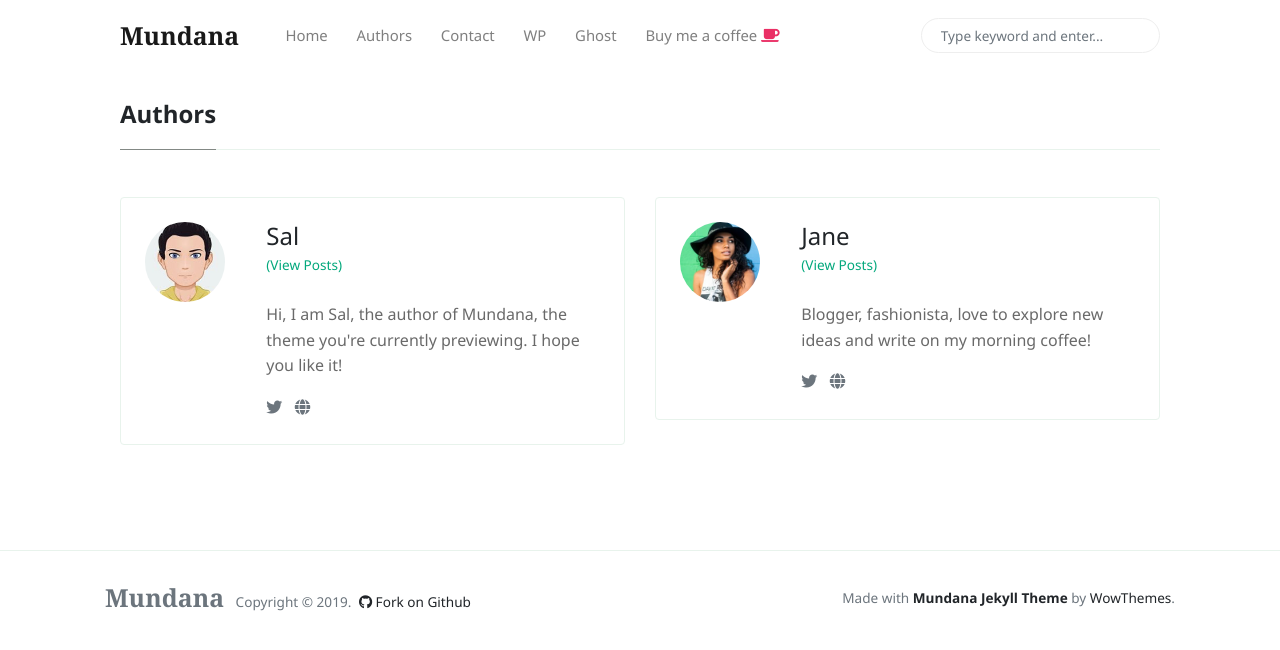
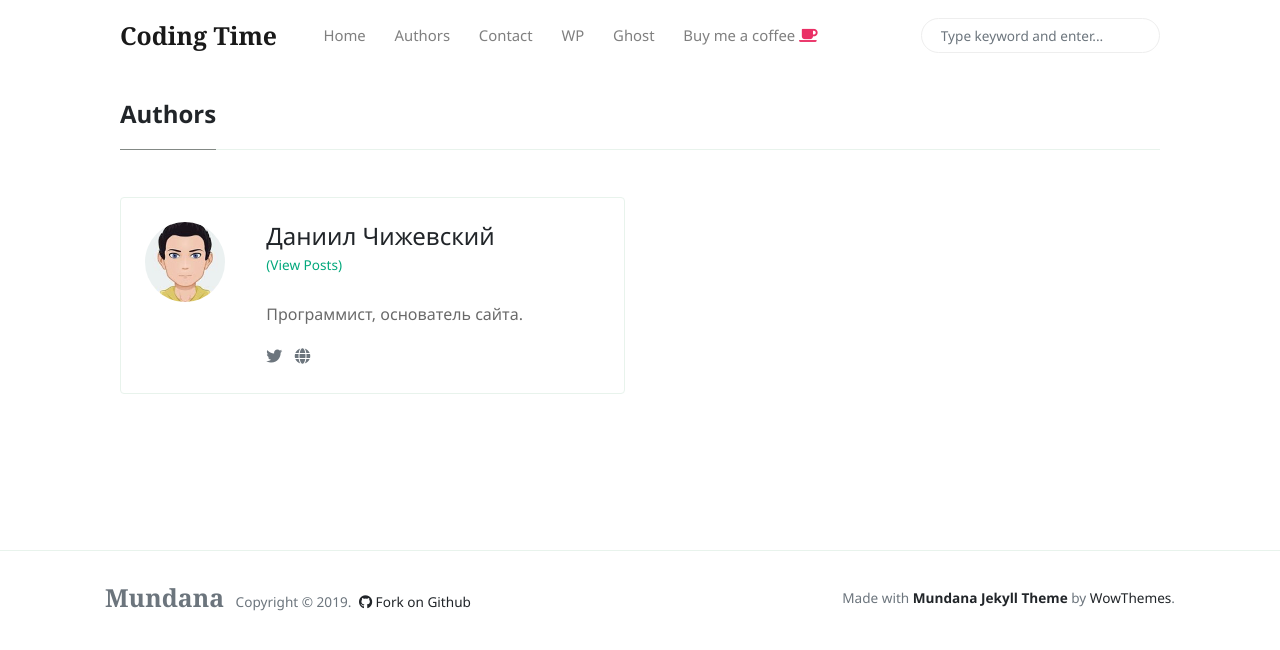
Before and after one commit to DaniilChizhevskii/Coding-Ti.me, a Jekyll site: the page built from _pages/authors-list.html, in a window 1280 px wide. Shown: the top 650 px of the page. Built offline with Jekyll 4.4.1, drawn with Linux system fonts in a browser that asks for light colours; nearby versions of some CDN libraries.

Commit message:
Update _config.yml

```diff
--- a/_config.yml
+++ b/_config.yml
@@ -1,9 +1,9 @@
 # Site
-name: 'Mundana'
-description: 'Mundana is a free Jekyll theme for awesome people like you, Medium like.'
+name: 'Coding Time'
+description: 'Все о кодинге и IT'
 logo: 'assets/images/logo.png'
 favicon: 'assets/images/favicon.ico'
-baseurl: '/mundana-theme-jekyll'
+baseurl: '/'
 disqus: 'demowebsite'
 email: 'wowthemesnet@gmail.com'
 mailchimp-list: 'https://wowthemes.us11.list-manage.com/subscribe/post?u=8aeb20a530e124561927d3bd8&amp;id=8c3d2d214b'
@@ -20,20 +20,11 @@
 
 authors:
     sal:
-      name:           Sal
-      site:           https://www.wowthemes.net
+      name:           "Даниил Чижевский"
+      site:           https://daniilchizhevskij.ml
       avatar:         /assets/images/avatar1.jpg
-      bio:            "Hi, I am Sal, the author of Mundana, the theme you're currently previewing. I hope you like it!"
-      email:          wowthemesnet@gmail.com
-      twitter:        https://twitter.com/wowthemesnet
-
-    jane:
-      name:           Jane
-      site:           https://www.wowthemes.net
-      avatar:         /assets/images/avatar2.jpg
-      bio:            "Blogger, fashionista, love to explore new ideas and write on my morning coffee!"
-      email:          fakemail@gmail.com
-      twitter:        https://twitter.com/wowthemesnet
+      bio:            "Программист, основатель сайта."
+      email:          daniilchizhevskij@gmail.com
 
 # Defaults
 defaults:
```
